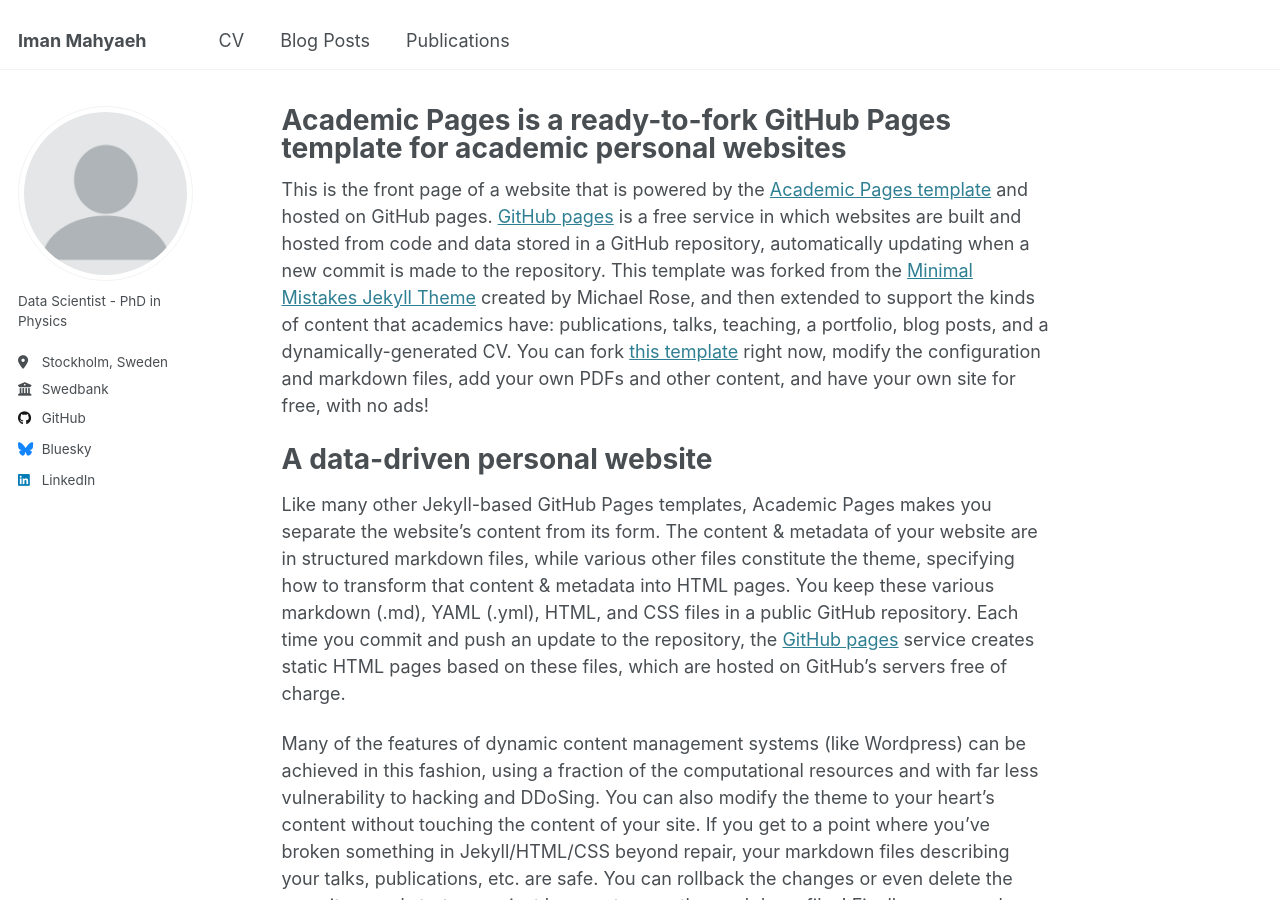
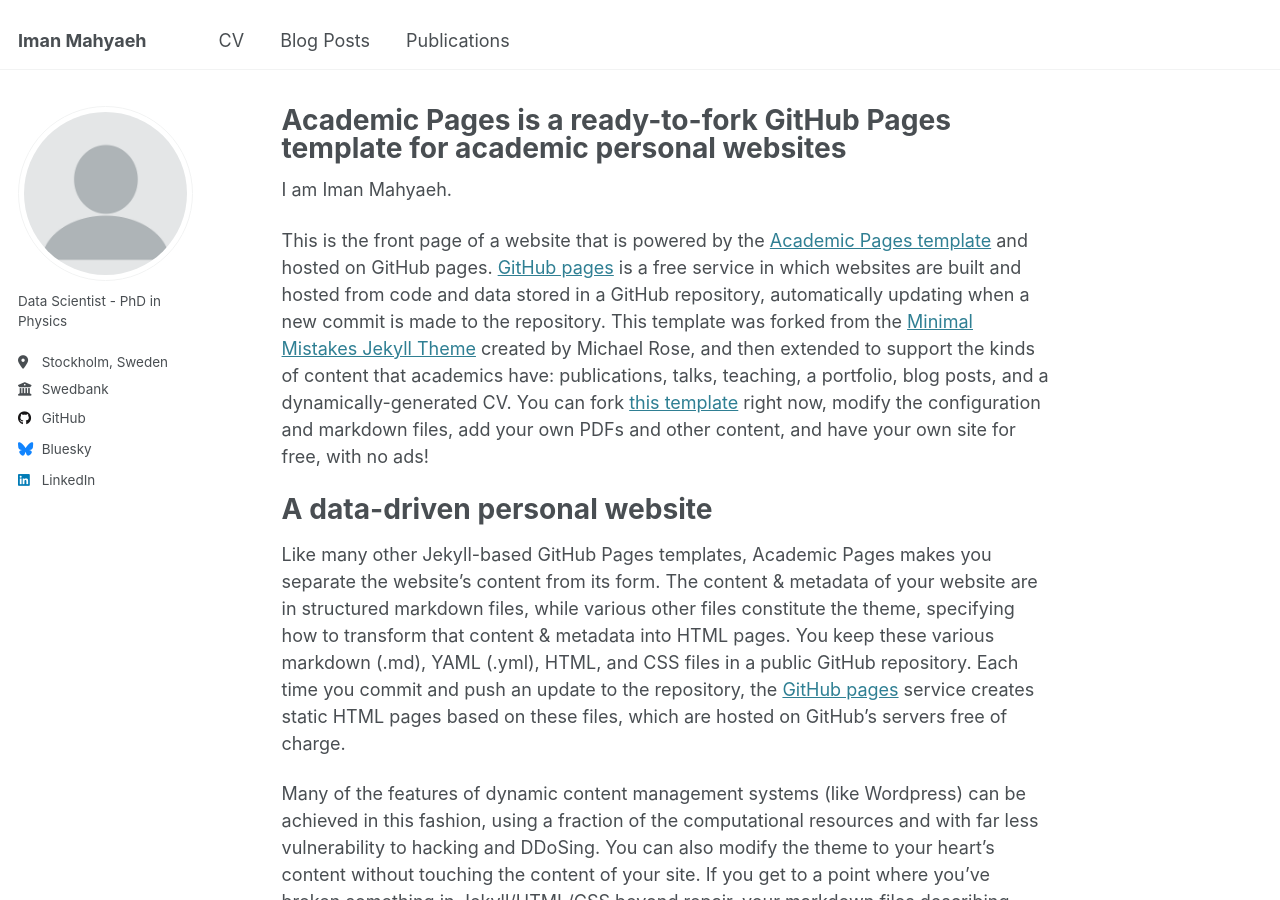
Before and after one commit to imanm24/imanm24.github.io, a Jekyll site: the page built from _pages/about.md, in a window 1280 px wide and 900 px high. Built offline with Jekyll 4.4.1, drawn with Linux system fonts in a browser that asks for light colours.

Commit message:
test front about.md

```diff
--- a/_pages/about.md
+++ b/_pages/about.md
@@ -6,6 +6,7 @@ redirect_from:
   - /about/
   - /about.html
 ---
+I am Iman Mahyaeh.
 
 This is the front page of a website that is powered by the [Academic Pages template](https://github.com/academicpages/academicpages.github.io) and hosted on GitHub pages. [GitHub pages](https://pages.github.com) is a free service in which websites are built and hosted from code and data stored in a GitHub repository, automatically updating when a new commit is made to the repository. This template was forked from the [Minimal Mistakes Jekyll Theme](https://mmistakes.github.io/minimal-mistakes/) created by Michael Rose, and then extended to support the kinds of content that academics have: publications, talks, teaching, a portfolio, blog posts, and a dynamically-generated CV. You can fork [this template](https://github.com/academicpages/academicpages.github.io) right now, modify the configuration and markdown files, add your own PDFs and other content, and have your own site for free, with no ads!
 
```
